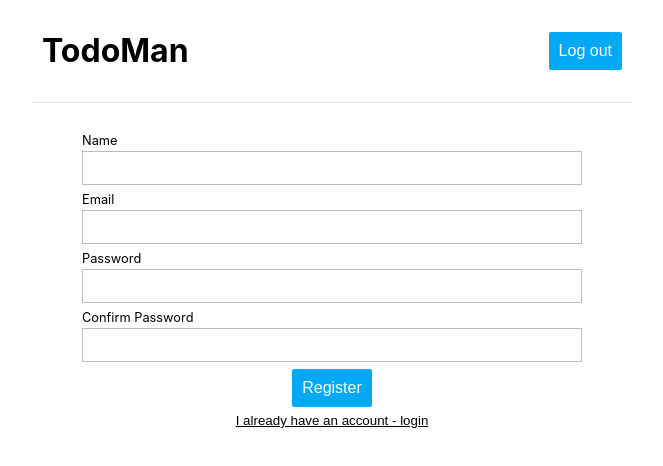
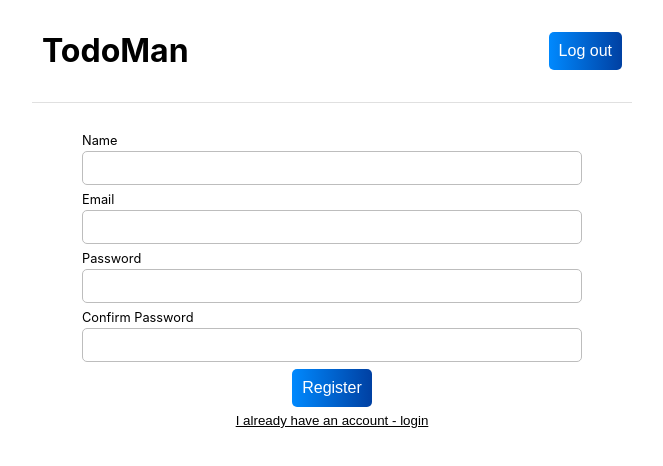
Before and after one commit to danivijay/to-do-frontend, a React (Create React App) app in the folder client/: page / in a window 1280 px wide. Shown: the top 466 px of the page, without its empty margins (308-971 px from the left). Built offline with nearby package versions, Linux system fonts and the light colour scheme.

Commit message:
feat(fe): button aesthetic improvements

```diff
--- a/client/src/components/designSystem/Button.js
+++ b/client/src/components/designSystem/Button.js
@@ -6,10 +6,20 @@ export default styled.button`
   align-self: center;
   font-size: 1em;
   border: 0;
-  border-radius: 2px;
+  border-radius: 5px;
   color: white;
-  background: #03a9f4;
+  background: rgb(0, 137, 254);
+  background: linear-gradient(
+    90deg,
+    rgba(0, 137, 254, 1) 0%,
+    rgba(0, 64, 162, 1) 100%
+  );
   &:hover {
-    background: #18b7ff;
+    background: rgb(0, 127, 235);
+    background: linear-gradient(
+      90deg,
+      rgba(0, 127, 235, 1) 0%,
+      rgba(0, 60, 152, 1) 100%
+    );
   }
 `;
--- a/client/src/components/designSystem/Input.js
+++ b/client/src/components/designSystem/Input.js
@@ -7,4 +7,5 @@ export default styled.input`
   font-size: 1em;
   padding: 0 0.4em;
   border: 1px solid #bdbdbd;
+  border-radius: 5px;
 `;
```
